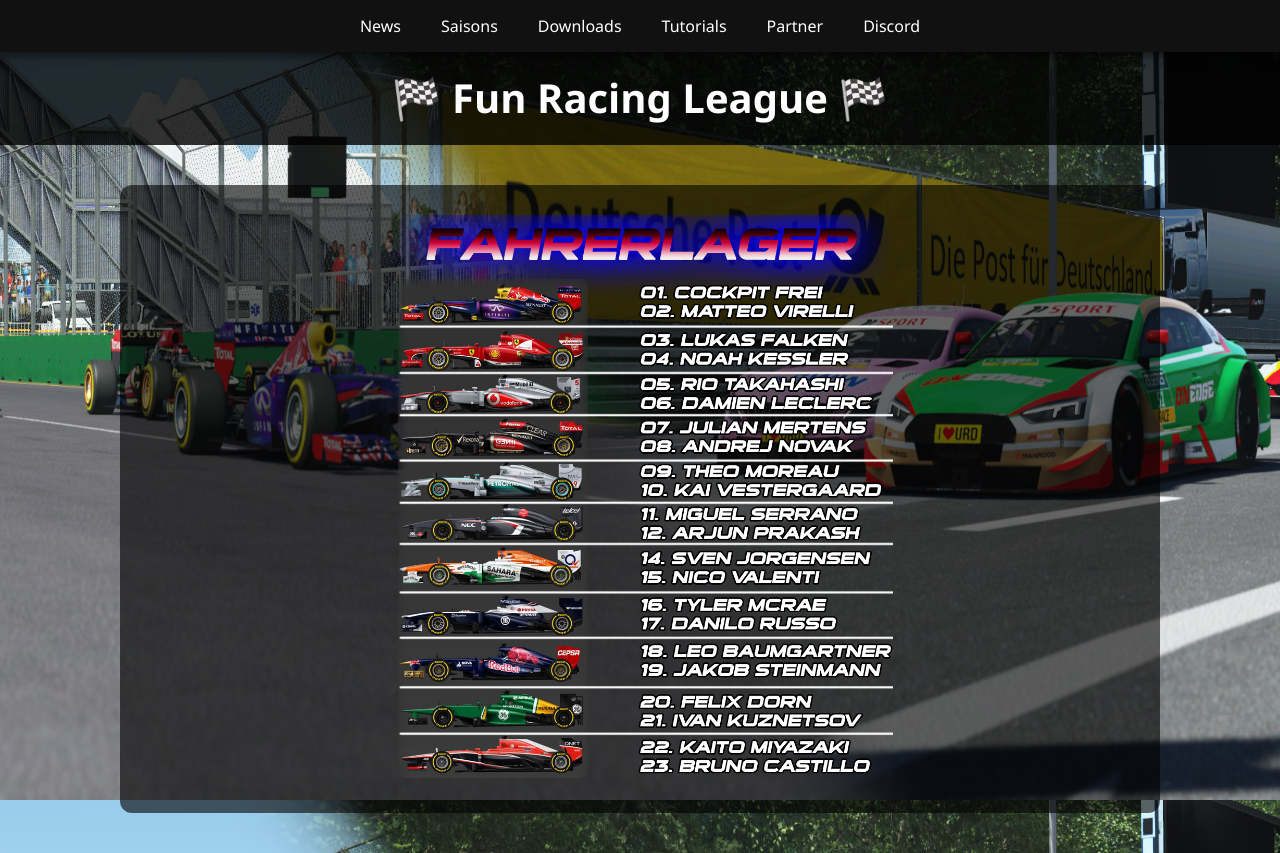
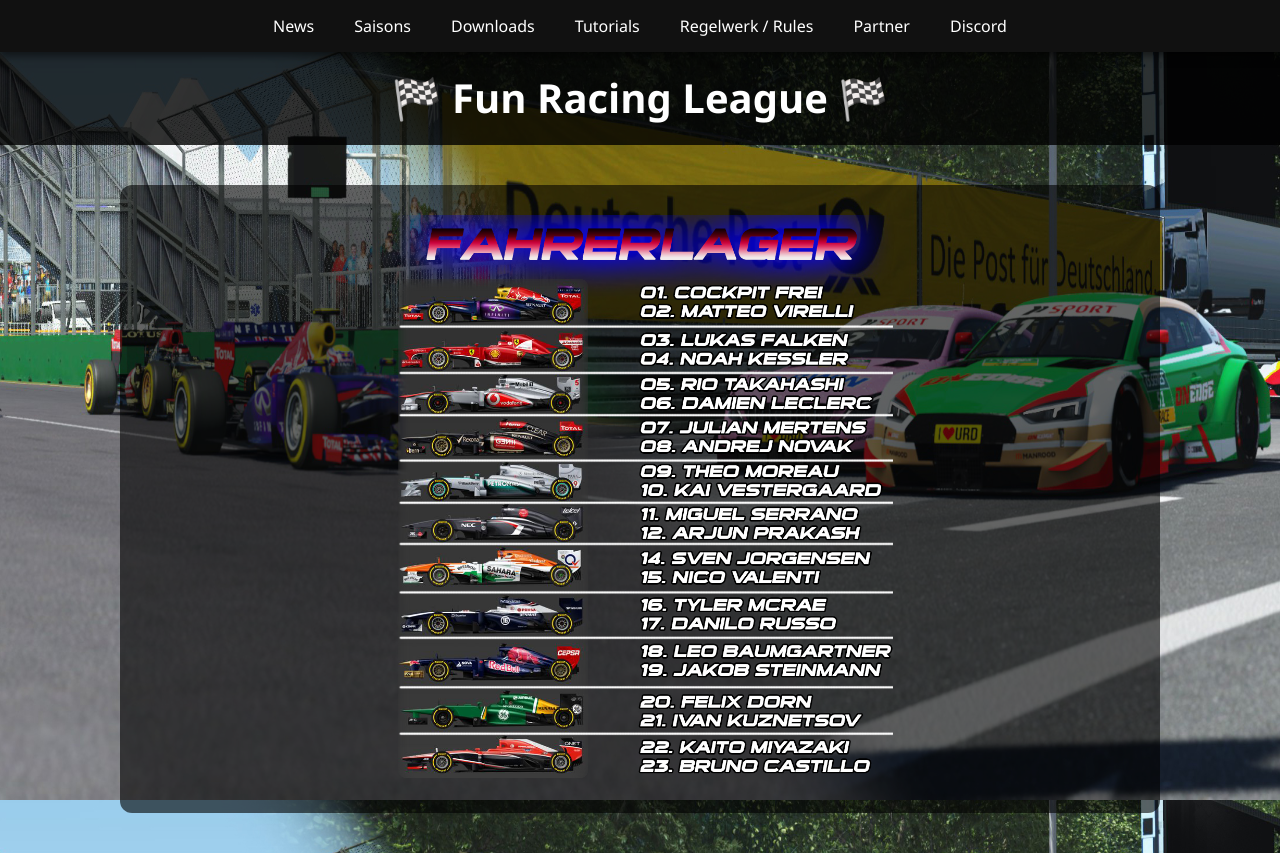
Before and after one commit to haxxprox/Haxx-Fun-Racing-League, a plain HTML site: page fahrerlager2025.html in a window 1280 px wide. Drawn offline with Linux system fonts and the light colour scheme.

Commit message:
Add files via upload

```diff
--- a/fahrerlager2025.html
+++ b/fahrerlager2025.html
@@ -77,6 +77,7 @@
                     <li><a href="https://youtu.be/-irPlVdDdJo?si=GbY5X_x5UEDAB4uz&t=571" target="_blank">Tripple Screen Setup</a></li>
                 </ul>
             </li>
+            <li><a href="#">Regelwerk / Rules</a>
             <li><a href="#">Partner</a>
                 <ul>
                     <li><a href="https://www.twitch.tv/haxxprox" target="_blank">Twitch Haxxprox</a></li>
```
Also changed, not shown: fahrerwertung2025.html (+1 -0 lines), index.html (+1 -0 lines), kalender2025.html (+1 -0 lines), teamwertung2025.html (+1 -0 lines).
